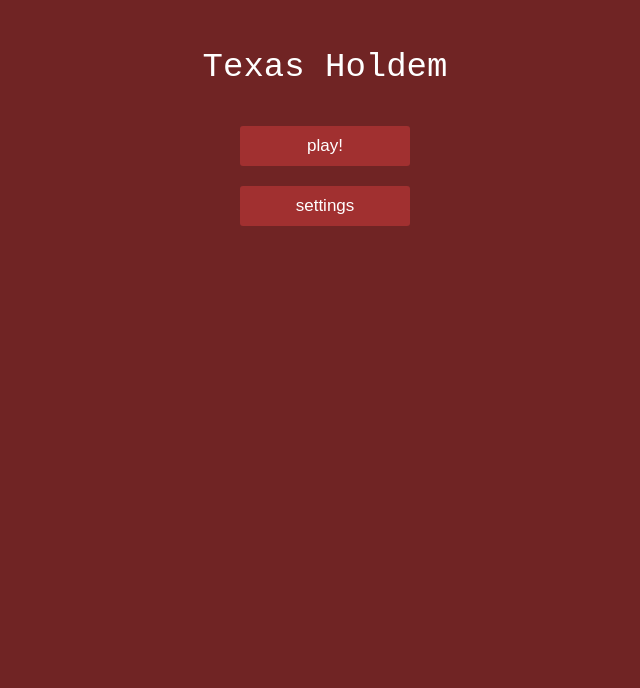
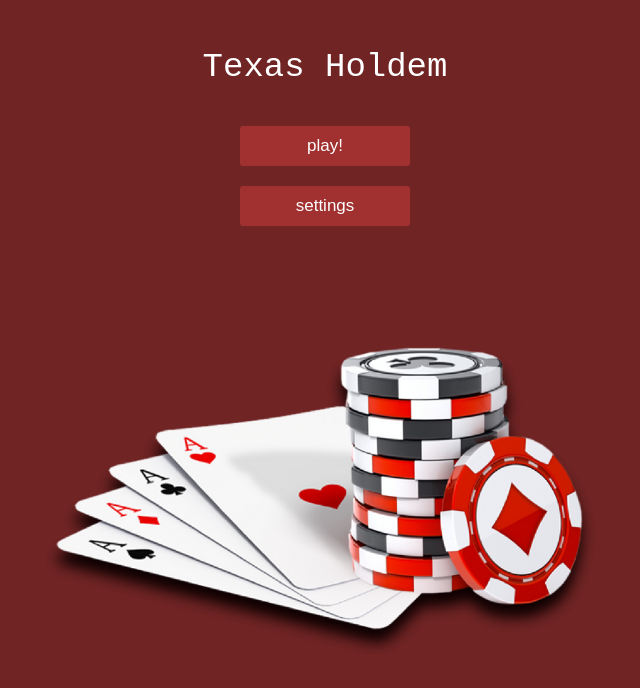
Before and after one commit to babakjalilian/poker, a React (Create React App) app: page / in a window 1280 px wide. Shown: the top 688 px of the page, without its empty margins (315-955 px from the left). Built offline with nearby package versions, Linux system fonts and the light colour scheme.

Commit message:
add home-page image and fav-icon

```diff
--- a/public/index.html
+++ b/public/index.html
@@ -2,7 +2,7 @@
 <html lang="en">
   <head>
     <meta charset="utf-8" />
-    <title>Poker - EVO bootcamp 2022</title>
+    <title>Holdem Poker</title>
   </head>
 
   <body>
--- a/src/components/Menu.tsx
+++ b/src/components/Menu.tsx
@@ -1,21 +1,24 @@
-import { observer } from 'mobx-react';
-import React from 'react';
-import GameName from './GameName';
+import { observer } from "mobx-react";
+import React from "react";
+import GameName from "./GameName";
 import Link from "./Link";
 import "./styles/Menu.css";
 
 interface MenuProps {
-    name: string,
-};
+  name: string;
+}
 
 const Menu: React.FC<MenuProps> = observer(() => {
-
   return (
     <div className="menu">
       <GameName />
       <Link text="play!" page="Game" />
       <Link text="settings" page="Settings" />
+      <img
+        className="background-image"
+        src={require("../textures/card_image.png")}
+      />
     </div>
-    )
+  );
 });
 export default Menu;
--- a/src/components/styles/Menu.css
+++ b/src/components/styles/Menu.css
@@ -5,4 +5,17 @@
   padding-top: 3%;
   gap: 20px;
   align-items: center;
+  box-sizing: border-box;
+  height: 100%;
+  /* background-image: url("../../textures/card_image.png"); */
+  background-repeat: no-repeat;
+background-position-x: 45%;
+background-position-y: 55%;
+background-size: 30%;
 }
+
+.background-image{
+  padding-top: 100px;
+    width: 550px;
+    padding-right: 10px;
+}
```
Also changed, not shown: src/textures/card_image.png (added), 1 other file (tests, documents, lock files or other folders). Lines whose indentation alone changed are shown as unchanged.
